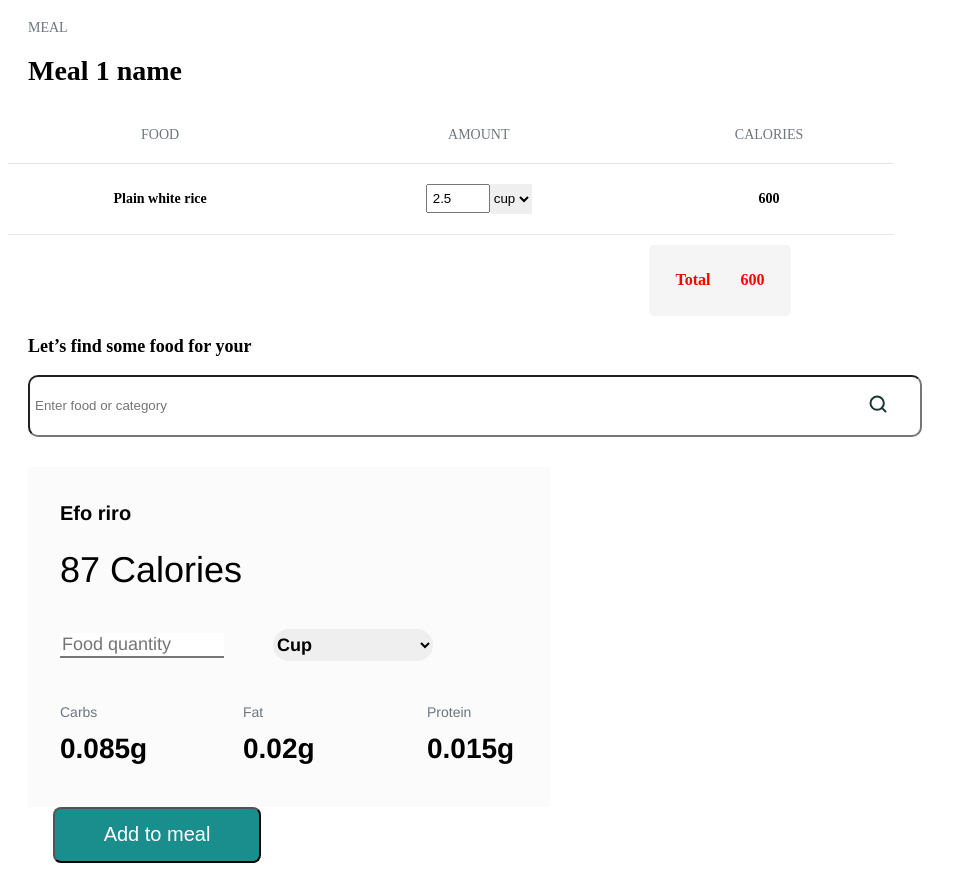
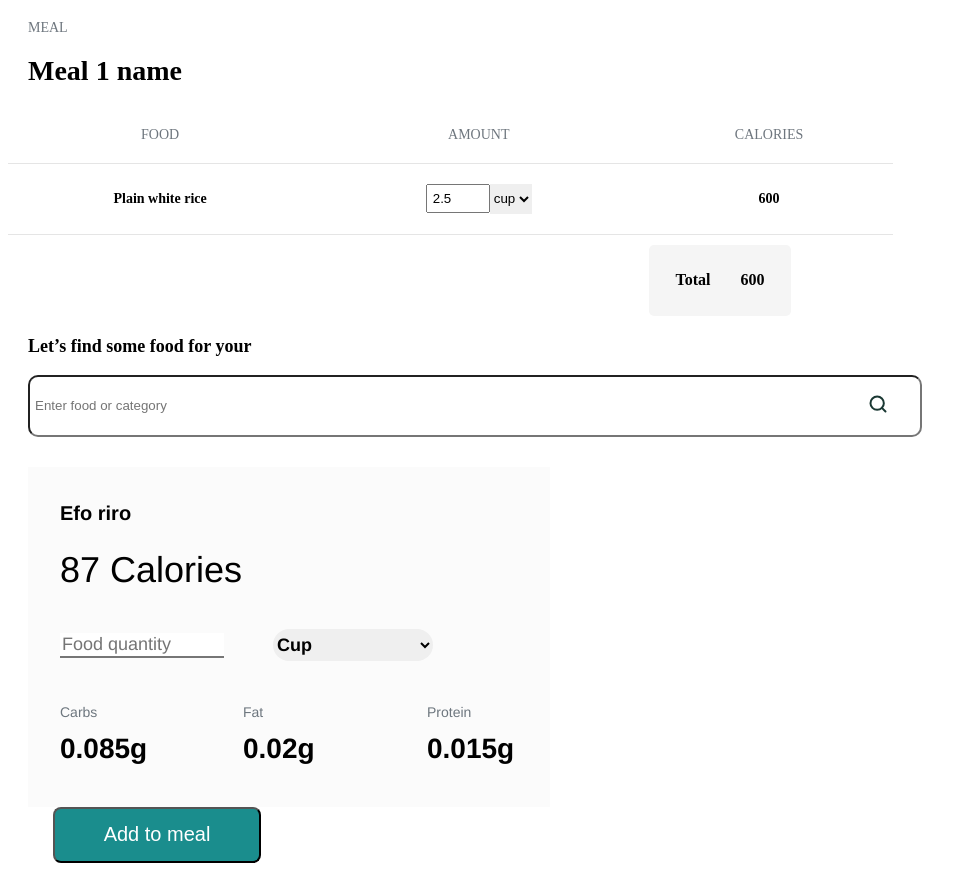
Before and after one commit to decadevs/live-project-sq015-net-palmfit-UI, a React (Create React App) app: page / in a window 1280 px wide. Shown: the whole page, without its empty margins (0-977 px from the left). Built offline with nearby package versions, Linux system fonts and the light colour scheme.

Commit message:
commit changes

```diff
--- a/src/styles/App.css
+++ b/src/styles/App.css
@@ -1,6 +1,6 @@
 .App {
   text-align: center;
-  color: red;
+  color: #000;
 }
 
 .App-logo {
@@ -8,10 +8,9 @@
   pointer-events: none;
 }
 
-@media (max-width: 768px) {
+@media (prefers-reduced-motion: no-preference) {
   .App-logo {
     animation: App-logo-spin infinite 20s linear;
-    width: 200%;
   }
 }
 
```
